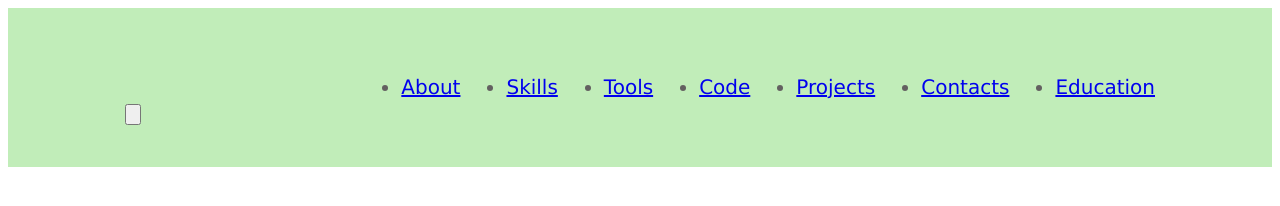
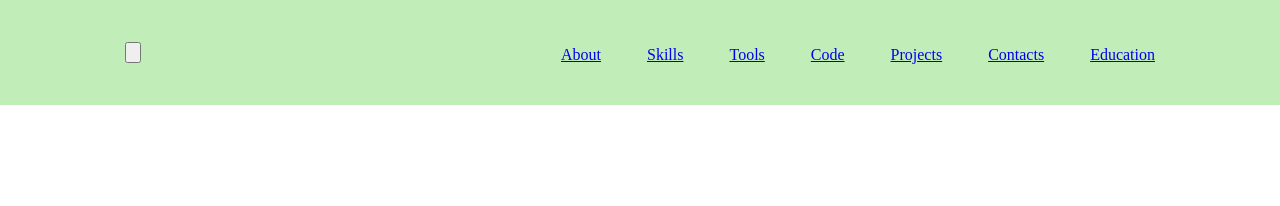
Before and after one commit to IvanDok13/rsschool-cv-old, a plain HTML site: page index.html in a window 1280 px wide. Drawn offline with Linux system fonts and the light colour scheme; files that its build step writes are made by us from their sources.

Commit message:
feat: add styles to index.html

```diff
--- a/index.html
+++ b/index.html
@@ -4,7 +4,8 @@
 <head>
   <meta charset="UTF-8">
   <meta name="viewport" content="width=device-width, initial-scale=1.0">
-  <link rel="stylesheet" href="./style.css">
+  <link rel="stylesheet" href="./css/style.css">
+  <link rel="stylesheet" href="./css/reset.css">
   <title>Ivan Klochkov CV</title>
 </head>
 
```
